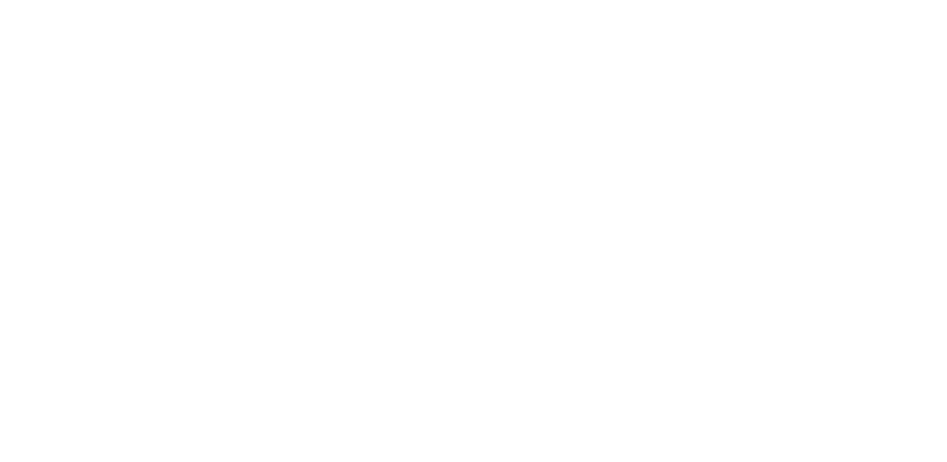
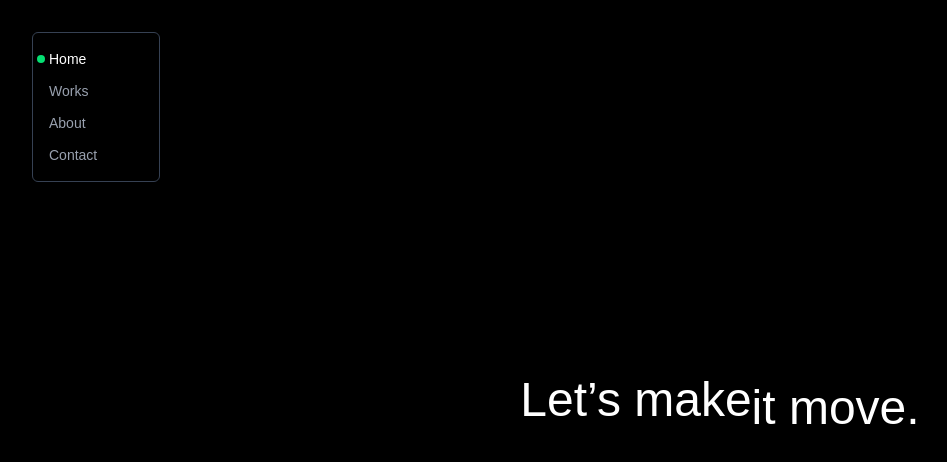
Before and after one commit to mfaruqi35/portofolio, a Next.js app: page / in a window 1280 px wide. Shown: the top 462 px of the page, without its empty margins (0-947 px from the left). Built offline with nearby package versions, Linux system fonts and the light colour scheme.

Commit message:
navbar template

```diff
--- a/app/layout.tsx
+++ b/app/layout.tsx
@@ -1,30 +1,14 @@
-"use client";
+import './globals.css';
 
-import { useState } from "react";
-import Link from "next/link";
+export const metadata = {
+  title: 'Portfolio Saya',
+  description: 'Portfolio menggunakan Next.js',
+};
 
-export default function RootLayout({
-  children,
-}: {
-  children: React.ReactNode;
-}) {
-  const [mobileMenuOpen, setMobileMenuOpen] = useState(false);
-  const [emailCopied, setEmailCopied] = useState(false);
-
-  const navItems = [
-    { name: "Home", href: "#" },
-    { name: "Works", href: "#works" },
-    { name: "About Me", href: "#about-me" },
-    { name: "Contact", href: "#contact" },
-  ];
-
-  const socialLinks = [
-    {
-      icon: "LinkedIn",
-      href: "https://www.linkedin.com/in/muhammad-faruqi/",
-      type: "link",
-    },
-    { icon: "Instagram", href: "", type: "link" },
-    { icon: "Email", type: "link" },
-  ];
+export default function RootLayout({ children }) {
+  return (
+    <html lang="en">
+      <body>{children}</body>
+    </html>
+  );
 }
--- a/app/page.tsx
+++ b/app/page.tsx
@@ -1,64 +1,167 @@
-import Image from "next/image";
+'use client';
+
+import { useState, useEffect, useRef } from 'react';
+
+// Tipe untuk key dari section
+type SectionKey = 'home' | 'works' | 'about' | 'contact';
 
 export default function Home() {
+  const [activeSection, setActiveSection] = useState<SectionKey>('home');
+  const [showSocial, setShowSocial] = useState<boolean>(false);
+  const [copied, setCopied] = useState<boolean>(false);
+
+  // Gunakan useRef(null) dan biarkan React infer tipe secara otomatis
+  const homeRef = useRef<HTMLElement>(null);
+  const worksRef = useRef<HTMLElement>(null);
+  const aboutRef = useRef<HTMLElement>(null);
+  const contactRef = useRef<HTMLElement>(null);
+
+  // Tipe object sections agar TypeScript tahu key dan value-nya
+  const sections = {
+    home: homeRef,
+    works: worksRef,
+    about: aboutRef,
+    contact: contactRef,
+  } as const; // <-- Ini membuat objek immutable dan type-safe
+
+  const email = "emailku@example.com";
+
+  // Handle scroll untuk deteksi section aktif
+  useEffect(() => {
+    const handleScroll = () => {
+      const scrollPosition = window.scrollY + 100;
+
+      // Loop dengan type-safe key
+      (Object.entries(sections) as [SectionKey, typeof homeRef][]).forEach(([id, ref]) => {
+        if (ref.current) {
+          const offsetTop = ref.current.offsetTop;
+          const height = ref.current.offsetHeight;
+          if (scrollPosition >= offsetTop && scrollPosition < offsetTop + height) {
+            setActiveSection(id);
+          }
+        }
+      });
+    };
+
+    window.addEventListener('scroll', handleScroll);
+    return () => window.removeEventListener('scroll', handleScroll);
+  }, []);
+
+  const scrollToSection = (id: SectionKey) => {
+    const ref = sections[id];
+    if (ref.current) {
+      ref.current.scrollIntoView({ behavior: 'smooth' });
+    }
+  };
+
+  const copyEmail = () => {
+    navigator.clipboard.writeText(email);
+    setCopied(true);
+    setTimeout(() => setCopied(false), 2000);
+  };
+
   return (
-    <div className="flex min-h-screen items-center justify-center bg-zinc-50 font-sans dark:bg-black">
-      <main className="flex min-h-screen w-full max-w-3xl flex-col items-center justify-between py-32 px-16 bg-white dark:bg-black sm:items-start">
-        <Image
-          className="dark:invert"
-          src="/next.svg"
-          alt="Next.js logo"
-          width={100}
-          height={20}
-          priority
-        />
-        <div className="flex flex-col items-center gap-6 text-center sm:items-start sm:text-left">
-          <h1 className="max-w-xs text-3xl font-semibold leading-10 tracking-tight text-black dark:text-zinc-50">
-            To get started, edit the page.tsx file.
-          </h1>
-          <p className="max-w-md text-lg leading-8 text-zinc-600 dark:text-zinc-400">
-            Looking for a starting point or more instructions? Head over to{" "}
-            <a
-              href="https://vercel.com/templates?framework=next.js&utm_source=create-next-app&utm_medium=appdir-template-tw&utm_campaign=create-next-app"
-              className="font-medium text-zinc-950 dark:text-zinc-50"
+    <div className="flex bg-black text-white">
+      {/* Desktop Navbar - Vertical Box */}
+      <nav className="fixed top-8 left-8 hidden md:block w-32 p-4 bg-black border border-gray-700 rounded-md">
+        <div className="space-y-3">
+          {(['home', 'works', 'about'] as SectionKey[]).map((item) => (
+            <button
+              key={item}
+              onClick={() => scrollToSection(item)}
+              className={`block w-full text-left text-sm transition-colors ${
+                activeSection === item ? 'font-medium text-white' : 'text-gray-400'
+              } ${activeSection === item ? 'relative before:content-[""] before:absolute before:left-[-12px] before:top-1/2 before:-translate-y-1/2 before:w-2 before:h-2 before:bg-green-400 before:rounded-full' : ''}`}
+              onMouseEnter={(e) => e.currentTarget.classList.add('text-gray-200')}
+              onMouseLeave={(e) => e.currentTarget.classList.remove('text-gray-200')}
             >
-              Templates
-            </a>{" "}
-            or the{" "}
-            <a
-              href="https://nextjs.org/learn?utm_source=create-next-app&utm_medium=appdir-template-tw&utm_campaign=create-next-app"
-              className="font-medium text-zinc-950 dark:text-zinc-50"
+              {item.charAt(0).toUpperCase() + item.slice(1)}
+            </button>
+          ))}
+
+          {/* Contact - Hover to Show Social */}
+          <div
+            className="relative"
+            onMouseEnter={() => setShowSocial(true)}
+            onMouseLeave={() => setShowSocial(false)}
+          >
+            <button
+              className={`block w-full text-left text-sm transition-colors ${
+                activeSection === 'contact' ? 'font-medium text-white' : 'text-gray-400'
+              } ${activeSection === 'contact' ? 'relative before:content-[""] before:absolute before:left-[-12px] before:top-1/2 before:-translate-y-1/2 before:w-2 before:h-2 before:bg-green-400 before:rounded-full' : ''}`}
+              onMouseEnter={(e) => e.currentTarget.classList.add('text-gray-200')}
+              onMouseLeave={(e) => e.currentTarget.classList.remove('text-gray-200')}
             >
-              Learning
-            </a>{" "}
-            center.
-          </p>
+              Contact
+            </button>
+          </div>
         </div>
-        <div className="flex flex-col gap-4 text-base font-medium sm:flex-row">
-          <a
-            className="flex h-12 w-full items-center justify-center gap-2 rounded-full bg-foreground px-5 text-background transition-colors hover:bg-[#383838] dark:hover:bg-[#ccc] md:w-[158px]"
-            href="https://vercel.com/new?utm_source=create-next-app&utm_medium=appdir-template-tw&utm_campaign=create-next-app"
-            target="_blank"
-            rel="noopener noreferrer"
+      </nav>
+
+      {/* Social Media - Appears to the right of navbar on hover */}
+      {showSocial && (
+        <div className="fixed top-8 left-40 z-50 bg-black border border-gray-700 rounded-md p-4 w-40">
+          <a href="https://linkedin.com" target="_blank" rel="noopener noreferrer" className="block py-1 text-sm text-gray-300 hover:text-white transition">
+            LinkedIn
+          </a>
+          <a href="https://instagram.com" target="_blank" rel="noopener noreferrer" className="block py-1 text-sm text-gray-300 hover:text-white transition">
+            Instagram
+          </a>
+          <button
+            onClick={copyEmail}
+            className="block w-full text-left py-1 text-sm text-gray-300 hover:text-white transition"
           >
-            <Image
-              className="dark:invert"
-              src="/vercel.svg"
-              alt="Vercel logomark"
-              width={16}
-              height={16}
-            />
-            Deploy Now
-          </a>
-          <a
-            className="flex h-12 w-full items-center justify-center rounded-full border border-solid border-black/[.08] px-5 transition-colors hover:border-transparent hover:bg-black/[.04] dark:border-white/[.145] dark:hover:bg-[#1a1a1a] md:w-[158px]"
-            href="https://nextjs.org/docs?utm_source=create-next-app&utm_medium=appdir-template-tw&utm_campaign=create-next-app"
-            target="_blank"
-            rel="noopener noreferrer"
+            {copied ? 'Copied!' : 'Email'}
+          </button>
+        </div>
+      )}
+
+      {/* Mobile Navbar - Horizontal */}
+      <nav className="fixed top-0 left-0 w-full bg-black z-50 p-3 flex justify-around md:hidden shadow-sm">
+        {(['home', 'works', 'about', 'contact'] as SectionKey[]).map((item) => (
+          <button
+            key={item}
+            onClick={() => scrollToSection(item)}
+            className={`text-xs ${activeSection === item ? 'font-medium text-white' : 'text-gray-400'}`}
           >
-            Documentation
-          </a>
-        </div>
+            {item.charAt(0).toUpperCase() + item.slice(1)}
+          </button>
+        ))}
+      </nav>
+
+      {/* Main Content */}
+      <main className="pt-16 md:pt-0 ml-0 md:ml-40 w-full">
+        <section ref={homeRef} className="h-screen flex items-center justify-center">
+          <h1 className="text-5xl font-light">Let’s make</h1>
+          <h1 className="text-5xl font-light mt-4">it move.</h1>
+        </section>
+
+        <section ref={worksRef} className="h-screen flex items-center justify-center">
+          <h1 className="text-4xl font-bold">Works</h1>
+        </section>
+
+        <section ref={aboutRef} className="h-screen flex items-center justify-center">
+          <h1 className="text-4xl font-bold">About Me</h1>
+        </section>
+
+        {/* Section Contact - Mobile & Desktop */}
+        <section ref={contactRef} className="h-screen flex flex-col items-center justify-center">
+          <h1 className="text-4xl font-bold mb-6">Contact</h1>
+          <div className="space-y-3">
+            <a href="https://linkedin.com" target="_blank" rel="noopener noreferrer" className="block text-lg text-gray-300 hover:text-white transition">
+              LinkedIn
+            </a>
+            <a href="https://instagram.com" target="_blank" rel="noopener noreferrer" className="block text-lg text-gray-300 hover:text-white transition">
+              Instagram
+            </a>
+            <button
+              onClick={copyEmail}
+              className="block text-lg text-gray-300 hover:text-white transition"
+            >
+              {copied ? 'Copied!' : email}
+            </button>
+          </div>
+        </section>
       </main>
     </div>
   );
```
